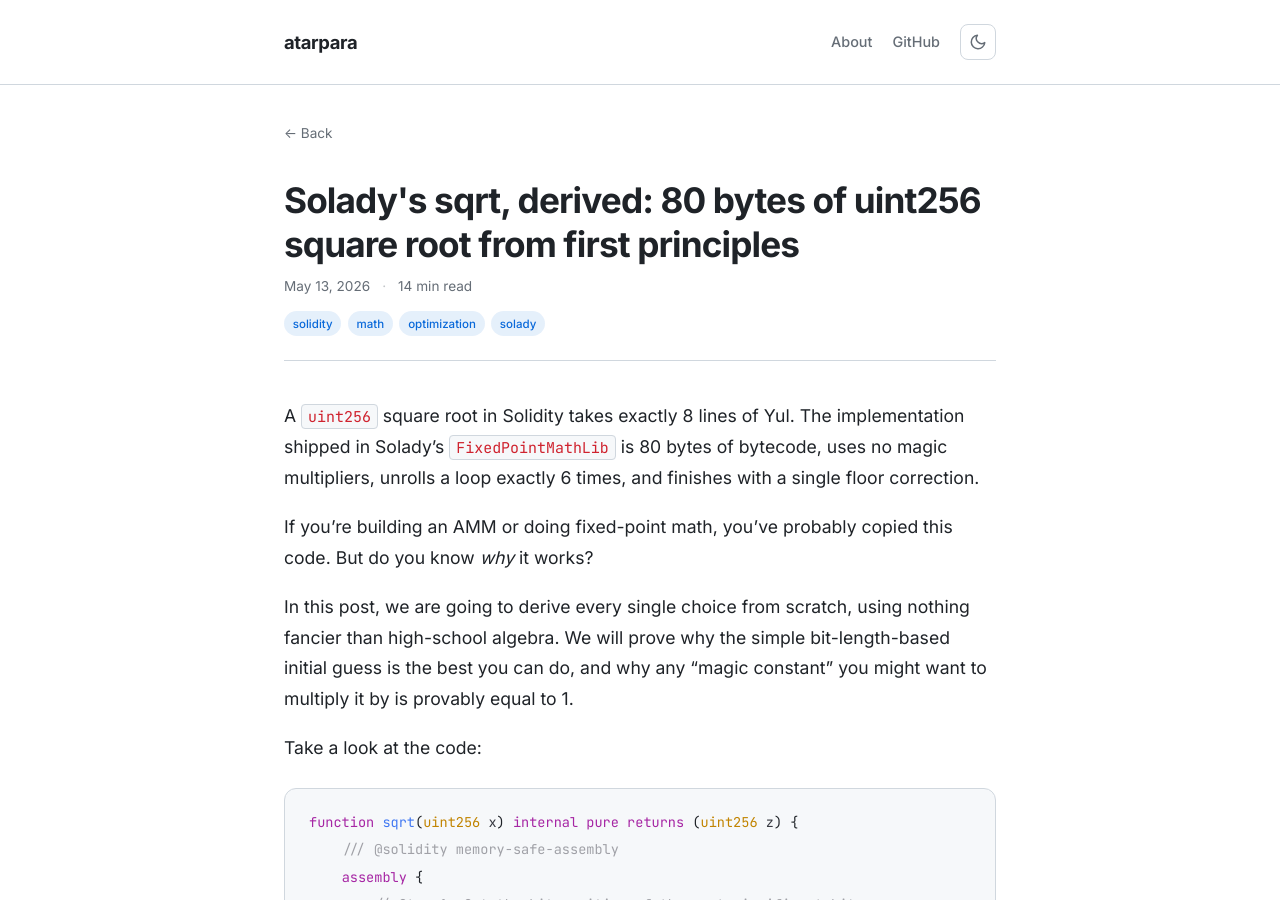
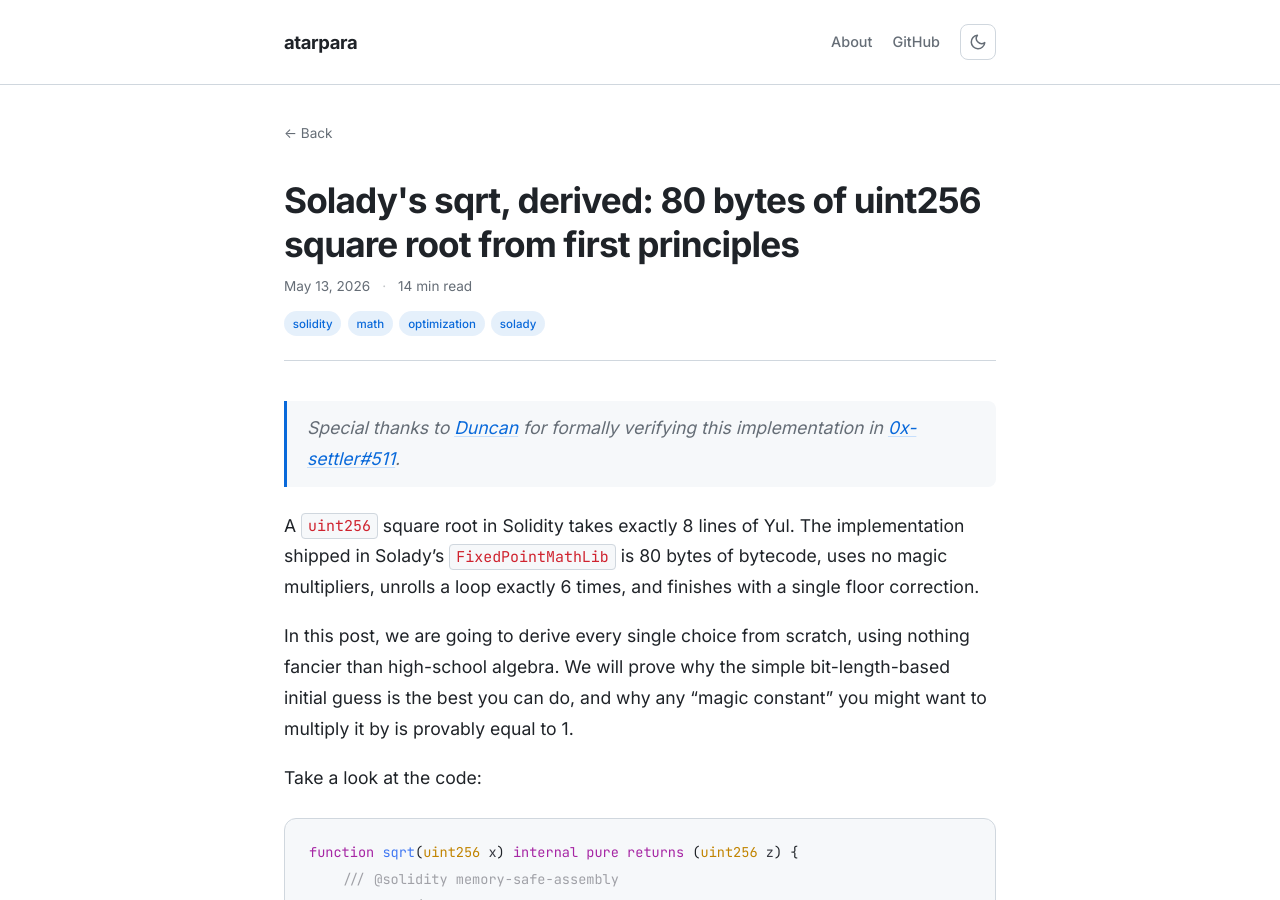
Before and after one commit to atarpara/atarpara.github.io, a Jekyll site: the page built from _posts/2026-05-13-solady-sqrt.md, in a window 1280 px wide and 900 px high. Built offline with Jekyll 4.4.1, drawn with Linux system fonts in a browser that asks for light colours.

Commit message:
Added credit to Duncan

```diff
--- a/_posts/2026-05-13-solady-sqrt.md
+++ b/_posts/2026-05-13-solady-sqrt.md
@@ -5,9 +5,9 @@ description: "Deriving every constant in Solady's 80-byte assembly sqrt from fir
 tags: [solidity, math, optimization, solady]
 ---
 
+> *Special thanks to [Duncan](https://github.com/duncancmt) for formally verifying this implementation in [0x-settler#511](https://github.com/0xProject/0x-settler/pull/511).*
+
 A `uint256` square root in Solidity takes exactly 8 lines of Yul. The implementation shipped in Solady's `FixedPointMathLib` is 80 bytes of bytecode, uses no magic multipliers, unrolls a loop exactly 6 times, and finishes with a single floor correction.
-
-If you're building an AMM or doing fixed-point math, you've probably copied this code. But do you know *why* it works?
 
 In this post, we are going to derive every single choice from scratch, using nothing fancier than high-school algebra. We will prove why the simple bit-length-based initial guess is the best you can do, and why any "magic constant" you might want to multiply it by is provably equal to 1.
 
```
